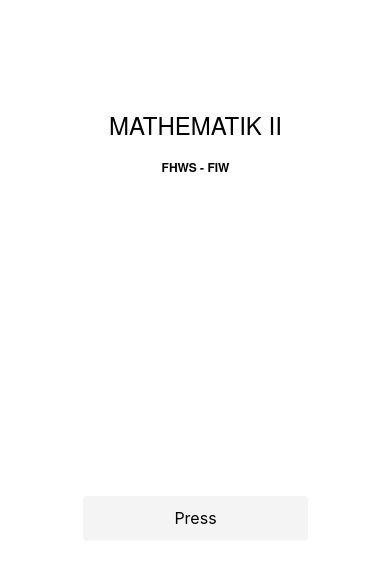
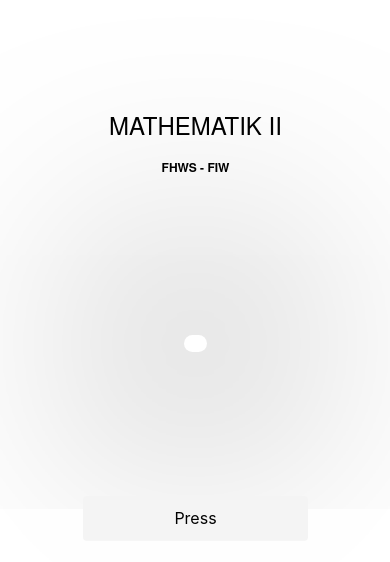
Before and after one commit to m4xy/fhws-mis-ux-3dtouch, a website: page www/poll.html in a window 390 px wide. Drawn offline with Linux system fonts and the light colour scheme; some packages are replaced by stand-ins of ours.

Commit message:
add force sensitive shadow for emoji

```diff
--- a/www/js/poll.js
+++ b/www/js/poll.js
@@ -106,6 +106,8 @@
                     document.getElementById('force').innerHTML = '0.000000';
                 }
 
+                var shadow = 200 - (ForceTouchData.touches[0].force * 100);
+                document.getElementById("shadow-circle").style.boxShadow = "0px 00px " + shadow + "px 40px black";
                 updateEmoji(ForceTouchData.touches[0].force * 100);
             });
         }
--- a/www/poll.html
+++ b/www/poll.html
@@ -85,6 +85,17 @@
         #forcetouch {
             display: none;
         }
+        .shadow-circle {
+            position: absolute;
+            left: 45%;
+            right: 45%;
+            top:40px;
+            z-index: -1;
+            box-shadow: 0px 0px 1000px 40px black;
+            -webkit-border-radius: 10px;
+            border-radius: 10px;
+            color: transparent;
+        }
     </style>
 </head>
 <body>
@@ -96,6 +107,7 @@
     <div class="progress-container">
         <div class="progress-circle" id="progress"></div>
         <div class="mood" id="mood">
+            <span class="shadow-circle" id="shadow-circle">x</span>
             <span class="emoji" id="mood-emoji"></span>
         </div>
     </div>
```
